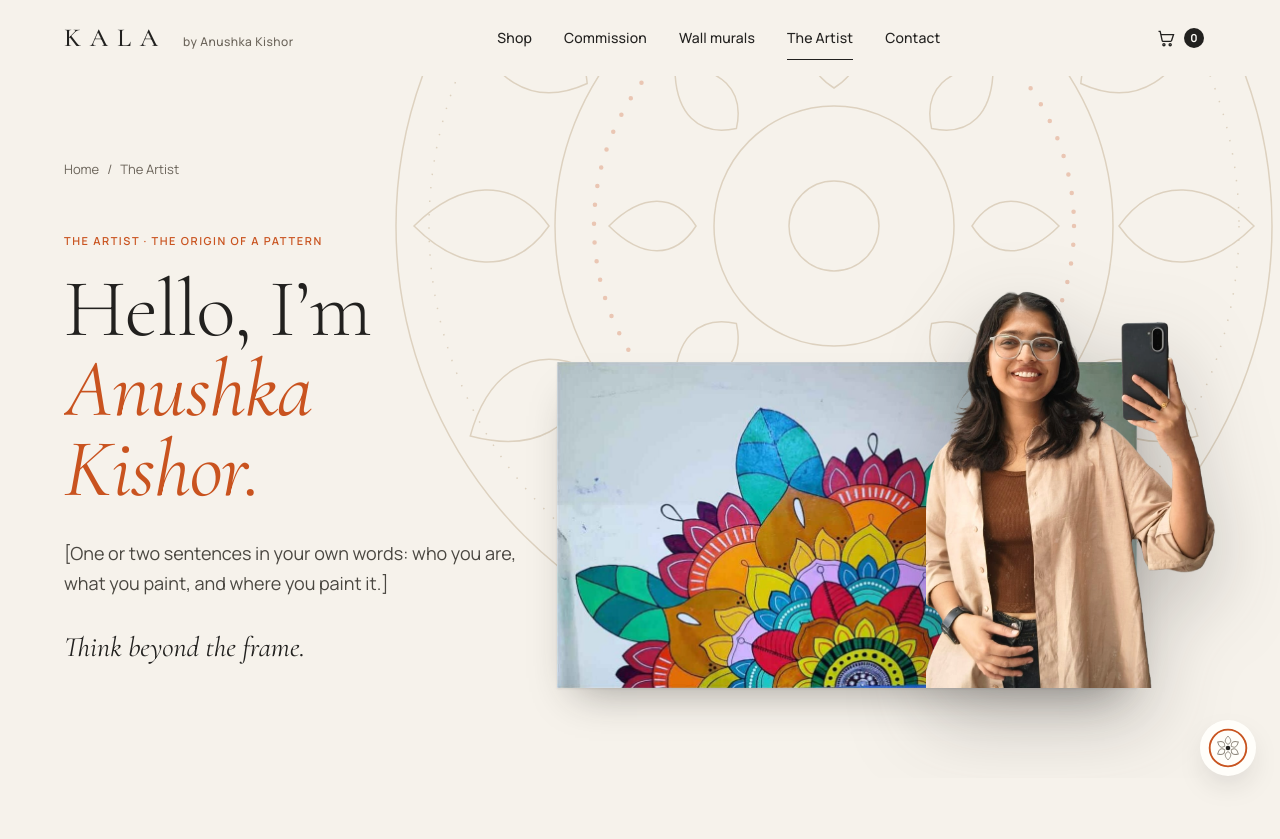
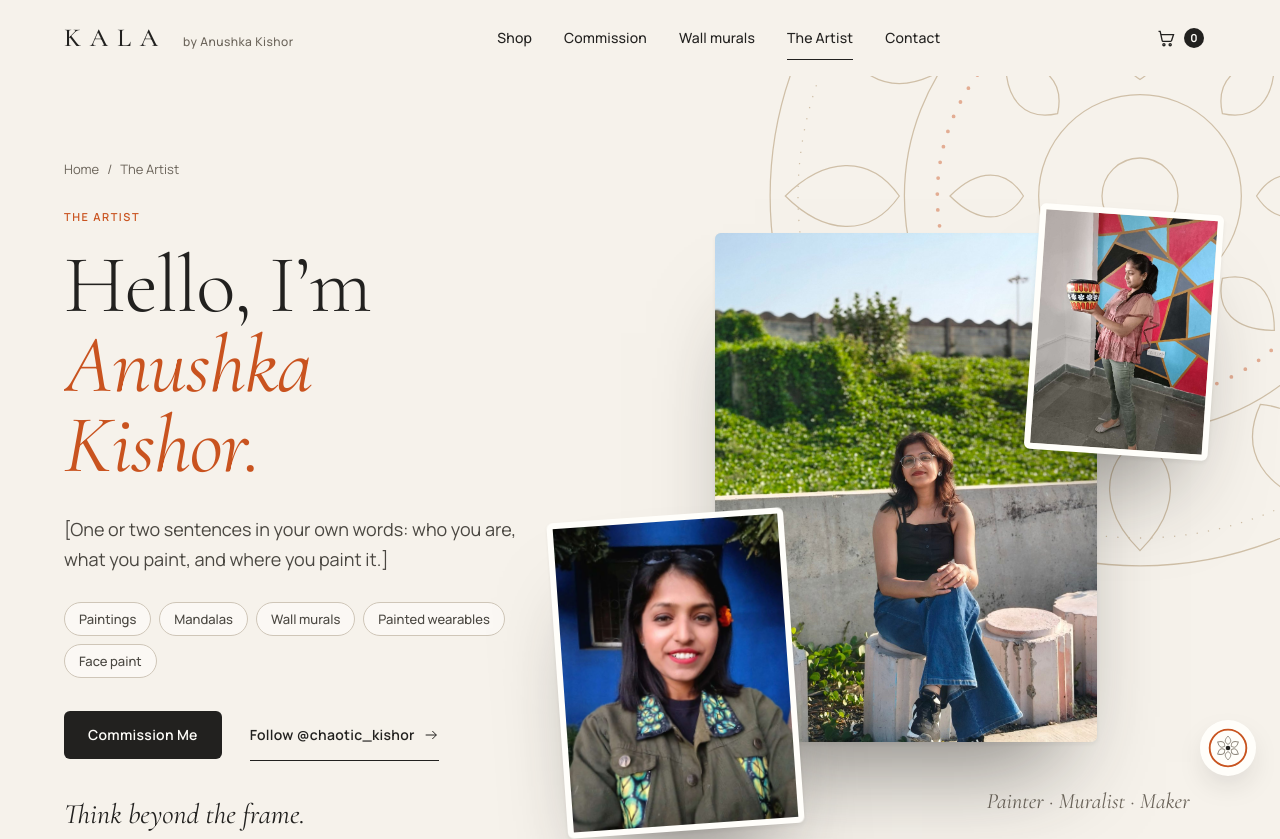
Before and after one commit to kishoranushka/Kala, a React (Vite) app: page /artist in a window 1280 px wide. Shown: the top 839 px of the page. Built offline with nearby package versions, Linux system fonts and the light colour scheme.

Commit message:
Artist: photo collage hero with tags and actions; films section removed

```diff
--- a/src/pages/ArtistPage.jsx
+++ b/src/pages/ArtistPage.jsx
@@ -1,14 +1,13 @@
 import { Link } from 'react-router-dom';
 import cx from '@/utils/cx';
 import { CONTACT } from '@/data/site';
-import { FILMS, STUDIO, getWork, ratioOf } from '@/data/works';
+import { PHOTOS, STUDIO, getWork, ratioOf } from '@/data/works';
 import { usePageMotion } from '@/motion/MotionContext';
-import Film from '@/components/art/Film';
 import InverseSection from '@/components/sections/InverseSection';
-import PageIntro from '@/components/sections/PageIntro';
-import { PageMandala } from '@/components/mandala/Mandala';
+import PageTop from '@/components/sections/PageTop';
 import Button from '@/components/ui/Button';
-import { Accent, Line, SplitWords } from '@/components/ui/Typography';
+import TextLink from '@/components/ui/TextLink';
+import { Line, SplitWords } from '@/components/ui/Typography';
 
 /* the studio row: works and photographs at varied sizes, dropping to different heights */
 const LANDSCAPE = [
@@ -28,11 +27,7 @@ const METHOD = [
   { num: 'III', title: 'Resolve', work: 'om', scale: 2.6, origin: '50% 48%', alt: 'Close-up of the dot work around the Om', note: '[How you know a piece is finished.]', className: 'mt-10 max-lg:mt-0 max-sm:mr-[12%]' },
 ];
 
-const REELS = [
-  { film: 'sketch', num: 'i', title: 'The sketchbook', note: 'Lotus line drawings, then the paint table.', label: 'A silent vertical film over the lotus sketchbook and dot-painted pots, then the paint pots and brushes' },
-  { film: 'dots', num: 'ii', title: 'The dot rings', note: 'Om Mandala, turning slowly out from the centre.', label: 'A silent vertical film turning slowly out from the centre of the Om Mandala' },
-  { film: 'easel', num: 'iii', title: 'On the easel', note: 'The Escape Key, from the room to the brushwork.', label: 'A silent vertical film of The Escape Key on its easel, moving in to the painted surface' },
-];
+const MAKES = ['Paintings', 'Mandalas', 'Wall murals', 'Painted wearables', 'Face paint'];
 
 const MILESTONES = [
   { year: '[Year]', title: '[Milestone]', note: '[A line about it]' },
@@ -73,7 +68,7 @@ function Numbered({ num, size = 'text-[32px]', title }) {
 function LandscapeItem({ item, index }) {
   const work = item.work && getWork(item.work);
   const photo = item.photo && STUDIO[item.photo];
-  const frame = 'relative block overflow-hidden bg-wall shadow-hang';
+  const frame = 'relative block overflow-hidden rounded-ui bg-wall shadow-hang';
   const image = (
     <img
       src={(work ?? photo).img}
@@ -104,44 +99,59 @@ function LandscapeItem({ item, index }) {
 
 export default function ArtistPage() {
   usePageMotion(artistMotion);
-  const mural = getWork('mural');
   const escape = getWork('escape');
 
   return (
     <>
-      {/* ============================== THE ORIGIN OF A PATTERN */}
-      <PageIntro
-        labelledBy="ar-h"
-        crumbs={[{ label: 'The Artist' }]}
-        bodyClassName="mt-6"
-        mandala={<PageMandala outerSpin={220} innerSpin={-140} className="-top-[300px] left-[30%] w-[900px] opacity-55" />}
-      >
-        <div className="relative z-[2] col-[1/6] self-center max-lg:col-span-full">
-          <p data-intro className="eyebrow">
-            The artist · The origin of a pattern
+      {/* ============================== HELLO */}
+      <PageTop labelledBy="ar-h" crumbs={[{ label: 'The Artist' }]} bodyClassName="mt-6 grid-12">
+        <div className="relative z-2 col-[1/6] self-center max-lg:col-span-full">
+          <p data-intro className="eyebrow m-0">
+            The artist
           </p>
-          <h1 id="ar-h" data-intro-line className="heading-1 mt-5">
+          <h1 id="ar-h" data-intro-line className="heading-1 mt-5 mb-0">
             <Line>Hello, I’m</Line>
             <Line>
-              <Accent>{CONTACT.artist}.</Accent>
+              <span className="font-normal text-secondary italic">{CONTACT.artist}.</span>
             </Line>
           </h1>
-          <p data-intro className="lead mt-7">
+          <p data-intro className="lead mt-7 mb-0">
             [One or two sentences in your own words: who you are, what you paint, and where you paint it.]
           </p>
-          <p data-intro className="mt-8 font-display text-[28px]/[34px] italic">
+          <ul data-intro aria-label="What I make" className="m-0 mt-7 flex list-none flex-wrap gap-2 p-0">
+            {MAKES.map((m) => (
+              <li key={m} className="rounded-full border border-[#CFC6B8] bg-surface/60 px-3.5 py-1.5 text-[13px]/5 font-medium text-soft">
+                {m}
+              </li>
+            ))}
+          </ul>
+          <div data-intro className="mt-8 flex flex-wrap items-center gap-x-7 gap-y-4">
+            <Button to="/commission" data-magnetic data-cursor="talk">
+              Commission Me
+            </Button>
+            <TextLink to={CONTACT.instagram} arrow>
+              Follow {CONTACT.instagramHandle}
+            </TextLink>
+          </div>
+          <p data-intro className="mt-9 mb-0 font-display text-[28px]/[34px] italic">
             Think beyond the frame.
           </p>
         </div>
-        <div className="relative col-[6/13] pt-[clamp(80px,12vw,180px)] max-lg:col-span-full max-lg:mt-6">
-          <div data-intro-img data-cursor="view" className="relative w-[88%] overflow-hidden shadow-hang" style={{ aspectRatio: ratioOf(mural) }}>
-            <img src={mural.img} alt="The half-mandala wall mural in crimson, saffron, lilac and teal" fetchpriority="high" className="block size-full object-cover" />
-          </div>
-          <div data-intro data-portrait className="absolute right-0 bottom-0 w-[44%] max-w-[340px] drop-shadow-[0_30px_40px_rgba(34,33,31,.25)] max-sm:w-1/2">
-            <img src={STUDIO.portrait.img} alt={STUDIO.portrait.alt} width={STUDIO.portrait.w} height={STUDIO.portrait.h} className="block h-auto w-full" />
-          </div>
+        <div className="relative col-[6/13] pt-6 pb-[72px] max-lg:col-span-full max-lg:mt-10 max-lg:max-w-[640px] max-sm:pb-12">
+          <figure data-intro className="relative z-1 m-0 ml-[24%] aspect-[3/4] w-[58%] overflow-hidden rounded-ui bg-wall shadow-float max-sm:ml-[18%] max-sm:w-[70%]">
+            <img src={PHOTOS.park.img} alt={PHOTOS.park.alt} fetchpriority="high" className="block size-full object-cover object-[50%_45%]" />
+          </figure>
+          <figure data-intro className="absolute top-0 right-0 z-2 m-0 aspect-[3/4] w-[28%] rotate-4 overflow-hidden rounded-ui border-6 border-surface bg-wall shadow-float max-sm:w-[34%]">
+            <img src={PHOTOS.pot.img} alt={PHOTOS.pot.alt} loading="lazy" className="block size-full object-cover" />
+          </figure>
+          <figure data-intro data-portrait className="absolute bottom-0 left-0 z-2 m-0 aspect-[3/4] w-[36%] -rotate-4 overflow-hidden rounded-ui border-6 border-surface bg-wall shadow-float max-sm:bottom-6 max-sm:w-[42%]">
+            <img src={PHOTOS.cobalt.img} alt={PHOTOS.cobalt.alt} loading="lazy" className="block size-full object-cover object-[50%_30%]" />
+          </figure>
+          <span data-intro aria-hidden="true" className="absolute right-[4%] bottom-4 font-display text-[22px]/7 text-muted italic max-sm:hidden">
+            Painter · Muralist · Maker
+          </span>
         </div>
-      </PageIntro>
+      </PageTop>
 
       {/* ============================== THE STUDIO AS A LANDSCAPE */}
       <section aria-labelledby="land-h" className="pt-[clamp(64px,8vw,120px)] pb-[clamp(96px,11vw,160px)]">
@@ -184,7 +194,7 @@ export default function ArtistPage() {
               const work = getWork(m.work);
               return (
                 <figure key={m.num} data-cap className={cx('m-0', m.className)}>
-                  <div data-reveal data-noinner className="relative aspect-[4/5] overflow-hidden bg-wall shadow-hang">
+                  <div data-reveal data-noinner className="relative aspect-[4/5] overflow-hidden rounded-ui bg-wall shadow-hang">
                     <img
                       src={work.img}
                       alt={m.alt}
@@ -200,34 +210,6 @@ export default function ArtistPage() {
                 </figure>
               );
             })}
-          </div>
-        </div>
-      </section>
-
-      {/* ============================== FROM THE EASEL (films) */}
-      <section aria-labelledby="easel-h" className="pb-[clamp(96px,11vw,160px)]">
-        <div className="wrap">
-          <div className="grid-12 mb-[clamp(48px,6vw,80px)] items-end">
-            <div className="col-[1/span_7]">
-              <p data-eyebrow className="eyebrow">
-                From the easel · three short films
-              </p>
-              <SplitWords id="easel-h" text="Sketch, dot, *finish.*" className="heading-2 mt-5 font-light" />
-            </div>
-            <p data-cap className="meta col-[9/span_4] text-sm/[22px]">
-              Motion studies made from photographs of the studio and the work. [Replace with your own process clips or reels whenever you film them.]
-            </p>
-          </div>
-          <div className="grid grid-cols-3 gap-6 max-lg:gap-4 max-sm:grid-cols-1 max-sm:gap-10">
-            {REELS.map((reel) => (
-              <figure key={reel.film} data-reveal data-noinner className={cx('m-0', reel.className)}>
-                <Film {...FILMS[reel.film]} portrait label={reel.label} className="max-h-[78vh] max-sm:mx-auto max-sm:max-h-none max-sm:w-[min(100%,360px)]" />
-                <figcaption className="mt-[18px]">
-                  <Numbered num={reel.num} size="text-[28px]" title={reel.title} />
-                  <p className="meta mt-2 text-sm/[22px] text-soft!">{reel.note}</p>
-                </figcaption>
-              </figure>
-            ))}
           </div>
         </div>
       </section>
@@ -254,7 +236,7 @@ export default function ArtistPage() {
                 data-cursor="view"
                 data-reveal
                 aria-label={`View ${escape.title}`}
-                className="relative block overflow-hidden bg-wall shadow-[0_40px_80px_-40px_rgba(0,0,0,.6)]"
+                className="relative block overflow-hidden rounded-ui bg-wall shadow-[0_40px_80px_-40px_rgba(0,0,0,.6)]"
                 style={{ aspectRatio: ratioOf(STUDIO.easel) }}
               >
                 <img
```
Also changed, not shown: 1 other file (tests, documents, lock files or other folders).
